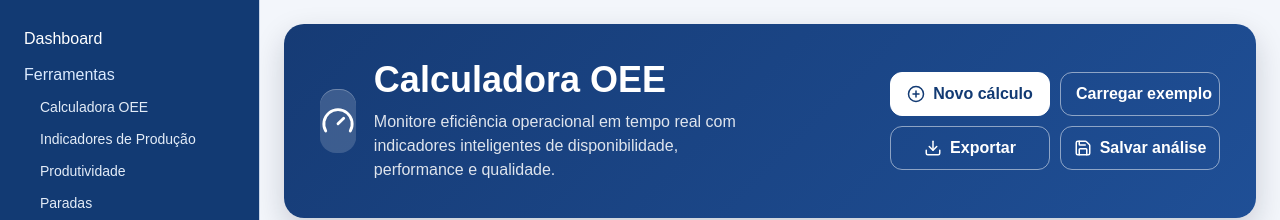
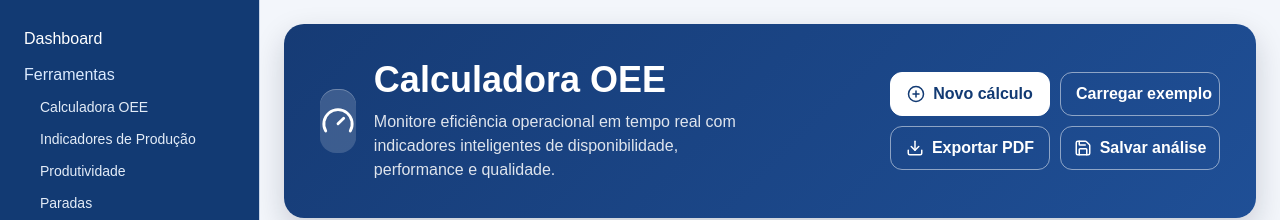
Before and after one commit to ArthurEngProduto/SIGO-Portal-de-Produ-o, a Next.js app: page /ferramentas/oee in a window 1280 px wide. Shown: the top 220 px of the page. Built offline with nearby package versions, Linux system fonts and the light colour scheme.

Commit message:
Adiciona exportação PDF da análise OEE

```diff
--- a/app/ferramentas/oee/page.tsx
+++ b/app/ferramentas/oee/page.tsx
@@ -45,6 +45,20 @@ export default function OeePage() {
 
   const history: OeeHistoryRow[] = [{ data: context.dataColeta || "-", equipamento: context.equipamento || "-", produto: context.produto || "-", ordem: context.ordemProducao || "-", turno: context.turno || "-", tempoPlanejado: calc.tempoPlanejado, tempoOperando: calc.tempoOperando, paradaPlanejada: inputs.paradaPlanejada, paradaNaoPlanejada: inputs.paradaNaoPlanejada, producaoTotal: inputs.quantidadeProduzida, producaoBoa: inputs.quantidadeBoa, refugo: calc.refugo, disponibilidade: calc.disponibilidade, performance: calc.performance, qualidade: calc.qualidade, oee: calc.oee }];
 
+  const exportToPdf = () => {
+    const fallbackOrder = context.ordemProducao?.trim() || "sem-op";
+    const safeOrder = fallbackOrder.replace(/[^a-zA-Z0-9-_]/g, "-");
+    const previousTitle = document.title;
+    document.title = `analise-oee-${safeOrder}.pdf`;
+
+    setTimeout(() => {
+      window.print();
+      setTimeout(() => {
+        document.title = previousTitle;
+      }, 250);
+    }, 0);
+  };
+
   return (
     <main style={{ minHeight: "100vh", background: "#f3f6fb", color: "#111827" }}>
       <div style={{ display: "grid", gridTemplateColumns: "1fr", minHeight: "100vh" }}>
@@ -90,7 +104,7 @@ export default function OeePage() {
               {[
                 { t: "Novo cálculo", onClick: clearAll, Icon: PlusCircle, primary: true },
                 { t: "Carregar exemplo", onClick: loadExample, Icon: FolderOpen },
-                { t: "Exportar", onClick: () => window.alert("Exportação demo"), Icon: Download },
+                { t: "Exportar PDF", onClick: exportToPdf, Icon: Download },
                 { t: "Salvar análise", onClick: () => window.alert("Salvo localmente (demo)"), Icon: Save },
               ].map((b) => (
                 <button
@@ -120,6 +134,8 @@ export default function OeePage() {
               ))}
             </div>
           </header>
+
+          <div className="print-only-title">Análise OEE</div>
 
           <OeeContextForm values={context} onChange={(field, value) => setContext((p) => ({ ...p, [field]: value }))} />
           <OeeInputCard values={inputs} onChange={(field, value) => setInputs((p) => ({ ...p, [field]: Number.isFinite(value) ? Math.max(0, value) : 0 }))} />
@@ -159,6 +175,22 @@ export default function OeePage() {
           <OeeDetailTable rows={history} />
         </section>
       </div>
+
+      <style jsx global>{`
+        .print-only-title {
+          display: none;
+        }
+
+        @media print {
+          .print-only-title {
+            display: block;
+            font-size: 28px;
+            font-weight: 700;
+            margin: 4px 0 12px 0;
+            color: #111827;
+          }
+        }
+      `}</style>
     </main>
   );
 }
```
